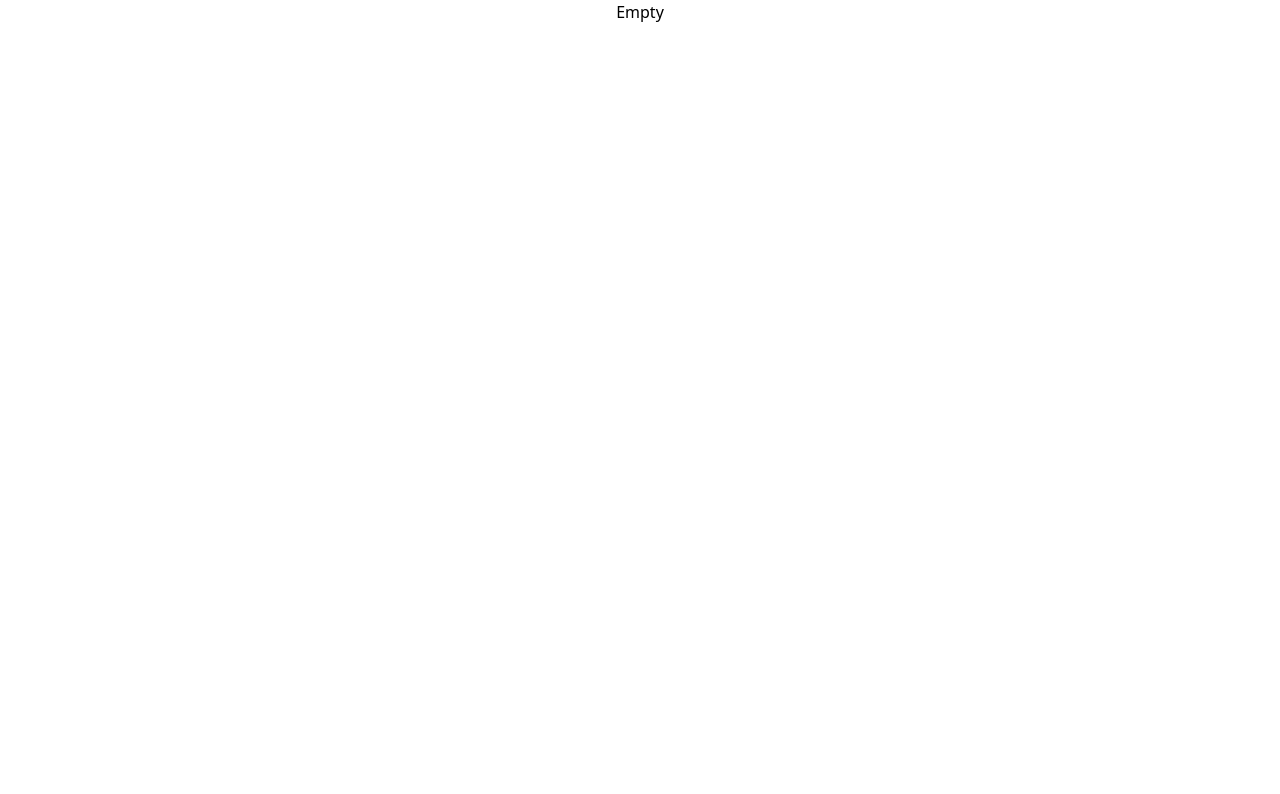
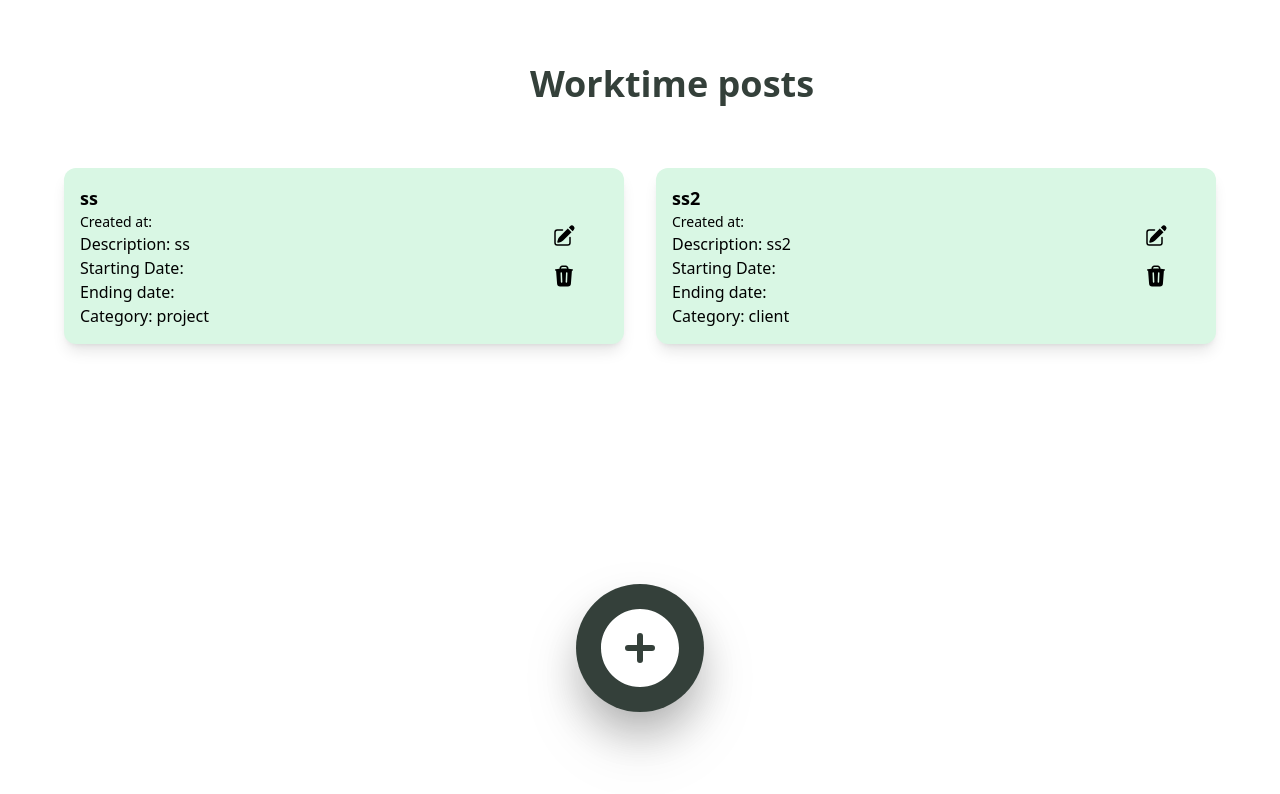
Before and after one commit to liana5555/work-time-management, a Vue app: page / in a window 1280 px wide. Shown: the top 794 px of the page. Built offline with nearby package versions, Linux system fonts and the light colour scheme.

Commit message:
Mostly added the basic desing and structure

```diff
--- a/package.json
+++ b/package.json
@@ -11,6 +11,7 @@
     "format": "prettier --write src/"
   },
   "dependencies": {
+    "@heroicons/vue": "^2.1.5",
     "luxon": "^3.5.0",
     "sweetalert2": "^11.14.5",
     "vue": "^3.5.12"
--- a/src/App.vue
+++ b/src/App.vue
@@ -1,7 +1,61 @@
-<script setup></script>
+<script setup>
+import { ref, watch } from 'vue'
+import WorkCards from './components/WorkCards.vue'
+import PopUpWraepper from './components/PopUpWraepper.vue'
+import { PlusCircleIcon } from '@heroicons/vue/24/solid'
+import AddEditCard from './components/AddEditCard.vue'
+
+const datas = ref([
+  { id: 0, title: 'ss', desc: 'ss', date: '', starting: '', ending: '', categories: 'project' },
+  { id: 1, title: 'ss2', desc: 'ss2', date: '', starting: '', ending: '', categories: 'client' },
+])
+
+const isAddingOrEditing = ref(false)
+
+function addItem(cardValues) {
+  datas.value = [
+    ...datas.value,
+    {
+      id: 2, //change it later to somehting dynamically increasing
+      title: cardValues.title,
+      desc: cardValues.desc,
+      date: cardValues.date,
+      starting: cardValues.starting,
+      ending: cardValues.ending,
+      categories: cardValues.categories,
+    },
+  ]
+}
+</script>
 
 <template>
-  <div class="flex flex-col justify-center items-center w-full h-full">
-    <p>Empty</p>
+  <div class="flex flex-col p-8 bg-white h-full w-full">
+    <header class="flex flex-row w-full justify-center items-center m-8">
+      <h2 class="font-bold text-bg-olive text-4xl">Worktime posts</h2>
+    </header>
+
+    <main class="flex p-8 lg:grid lg:grid-cols-2 lg:grid-rows-2 flex-col gap-8">
+      <WorkCards v-for="data in datas" :card="data" :key="data.id" />
+    </main>
+
+    <div class="sticky bottom-10 flex flex-col justify-center items-center">
+      <PlusCircleIcon
+        class="bg-bg-olive p-4 size-24 sm:size-32 rounded-full drop-shadow-2xl shadow-2xl text-white hover:cursor-pointer hover:scale-125 transition-all ease-in-out duration-300"
+        @click="() => (isAddingOrEditing = !isAddingOrEditing)"
+      />
+    </div>
+
+    <PopUpWraepper
+      v-if="isAddingOrEditing"
+      class="bg-light-green flex flex-row sm:min-w-96 p-4 rounded-xl max-h-[90%] max-w-[96%] overflow-y-auto z-50 fixed left-[50%] translate-x-[-50%] top-[50%] -translate-y-[50%] animate-slideInFromBottom border-bg-olive border-4"
+      ><AddEditCard
+        :cancelDialog="
+          () => {
+            isAddingOrEditing = false
+          }
+        "
+        :addItem="addItem"
+      />
+    </PopUpWraepper>
   </div>
 </template>
--- /dev/null
+++ b/src/components/AddEditCard.vue
@@ -0,0 +1,68 @@
+<script setup>
+import { ref, watch } from 'vue'
+
+const props = defineProps(['cancelDialog', 'addItem'])
+
+const newData = ref({
+  id: 0,
+  title: '',
+  desc: '',
+  date: '',
+  starting: '',
+  ending: '',
+  categories: '',
+})
+</script>
+
+<template>
+  <div class="bg-light-green flex flex-col gap-8 sm:min-w-96 p-4 rounded-xl">
+    <div class="flex flex-col">
+      <label>Title</label>
+      <input v-model="newData.title" />
+    </div>
+    <div class="flex flex-col">
+      <label>Description</label>
+      <textarea type="text" v-model="newData.desc"></textarea>
+    </div>
+    <div class="flex flex-col">
+      <label>Starting Date</label>
+      <input v-model="newData.starting" type="datetime-local" />
+    </div>
+    <div class="flex flex-col">
+      <label>Ending Date</label>
+      <input v-model="newData.starting" type="datetime-local" />
+    </div>
+    <div>
+      <h3>Category</h3>
+      <div class="flex flex-row justify-evenly">
+        <div class="flex flex-row gap-4">
+          <label name="categories">Project</label>
+          <input v-model="newData.categories" type="radio" name="categories" value="project" />
+        </div>
+        <div class="flex flex-row gap-4">
+          <label name="categories">Client</label>
+          <input v-model="newData.categories" type="radio" name="categories" value="client" />
+        </div>
+      </div>
+    </div>
+    <div class="flex flex-row gap-4 justify-evenly items-center">
+      <button
+        class="border-bg-olive border-4 p-4 rounded-xl bg-accept-bg w-32 hover:cursor-pointer hover:shadow-2xl hover:bg-accept-bg/75 transition-all ease-in-out duration-300"
+        @click="
+          () => {
+            addItem(newData)
+            cancelDialog()
+          }
+        "
+      >
+        Add item
+      </button>
+      <button
+        class="border-bg-olive border-4 p-4 rounded-xl bg-darker-blue w-32 hover:cursor-pointer hover:shadow-2xl hover:bg-darker-blue/75 transition-all ease-in-out duration-300"
+        @click="props.cancelDialog"
+      >
+        Cancel
+      </button>
+    </div>
+  </div>
+</template>
--- /dev/null
+++ b/src/components/PopUpWraepper.vue
@@ -0,0 +1,9 @@
+<script setup>
+const props = defineProps(['class'])
+</script>
+
+<template>
+  <div :class="props.class">
+    <slot></slot>
+  </div>
+</template>
--- /dev/null
+++ b/src/components/WorkCards.vue
@@ -0,0 +1,28 @@
+<script setup>
+import { PencilSquareIcon, TrashIcon } from '@heroicons/vue/24/solid'
+
+const props = defineProps(['card'])
+</script>
+
+<template>
+  <div class="bg-light-green flex flex-row lg:w-min-96 p-4 rounded-xl shadow-lg">
+    <div class="basis-5/6">
+      <div>
+        <h3 class="font-bold text-lg">{{ card.title }}</h3>
+        <h4 class="text-sm">Created at: {{ card.date }}</h4>
+        <p>Description: {{ card.desc }}</p>
+      </div>
+      <div>Starting Date: {{ card.starting }}</div>
+      <div>Ending date: {{ card.ending }}</div>
+      <div>Category: {{ card.categories }}</div>
+    </div>
+    <div class="basis-1/6 justify-center items-center gap-4 flex flex-col">
+      <PencilSquareIcon
+        class="size-6 hover:cursor-pointer hover:scale-125 transition-all ease-in-out duration-300"
+      />
+      <TrashIcon
+        class="size-6 hover:cursor-pointer hover:scale-125 transition-all ease-in-out duration-300"
+      />
+    </div>
+  </div>
+</template>
--- a/tailwind.config.js
+++ b/tailwind.config.js
@@ -3,7 +3,25 @@ export default {
   content: ['./index.html', './src/**/*.{vue,js,ts,jsx,tsx}'],
 
   theme: {
-    extend: {},
+    extend: {
+      colors: {
+        'bg-olive': '#34403A',
+        'accept-bg': '#18FF6D',
+        'bg-lghter': '#285238',
+        'light-green': '#D9F7E4',
+        'darker-blue': '#91AEC1',
+      },
+      keyframes: {
+        slideInFromBottom: {
+          '0%': { transform: 'translateX(-50%) translateY(100vh)' },
+          '100%': { transform: 'translateX(-50%) translateY(-50%)' },
+        },
+      },
+
+      animation: {
+        slideInFromBottom: 'slideInFromBottom ease-in-out 1s',
+      },
+    },
   },
   plugins: [],
 }
```
Also changed, not shown: 1 other file (tests, documents, lock files or other folders).
